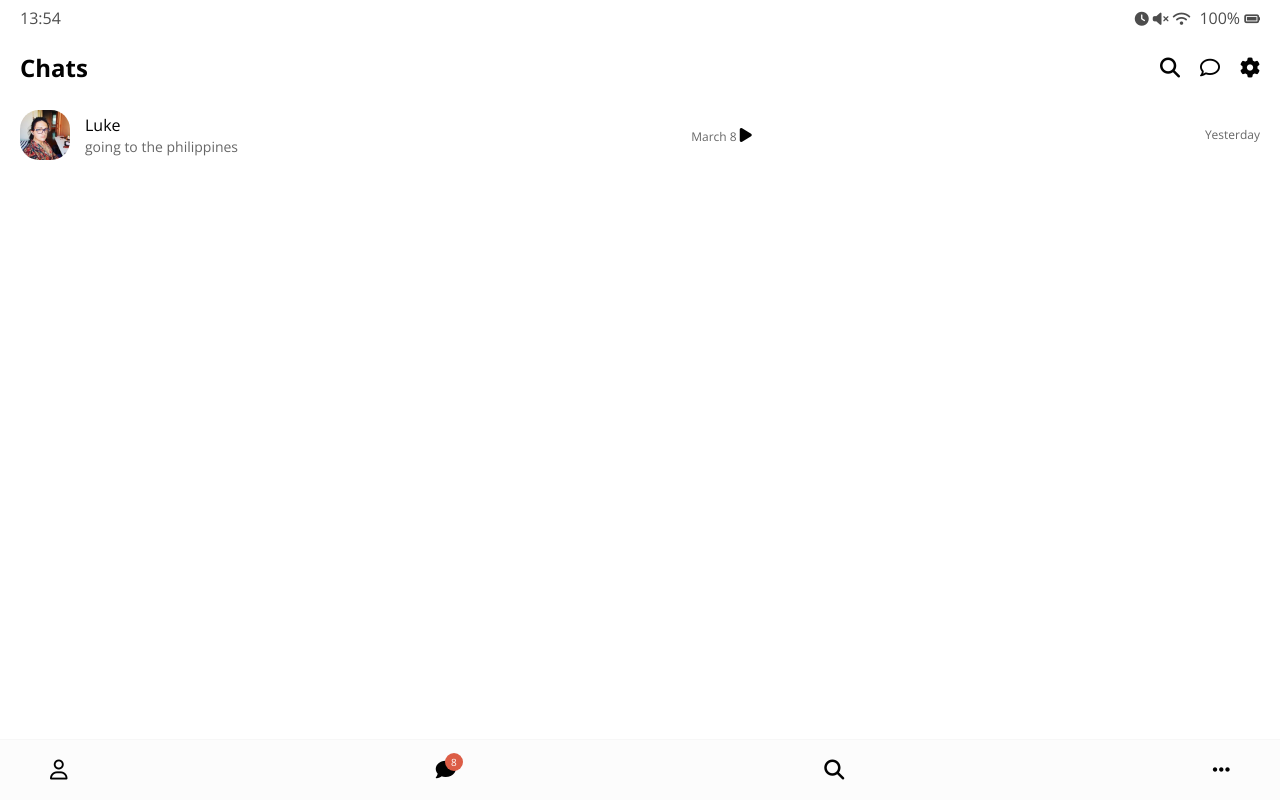
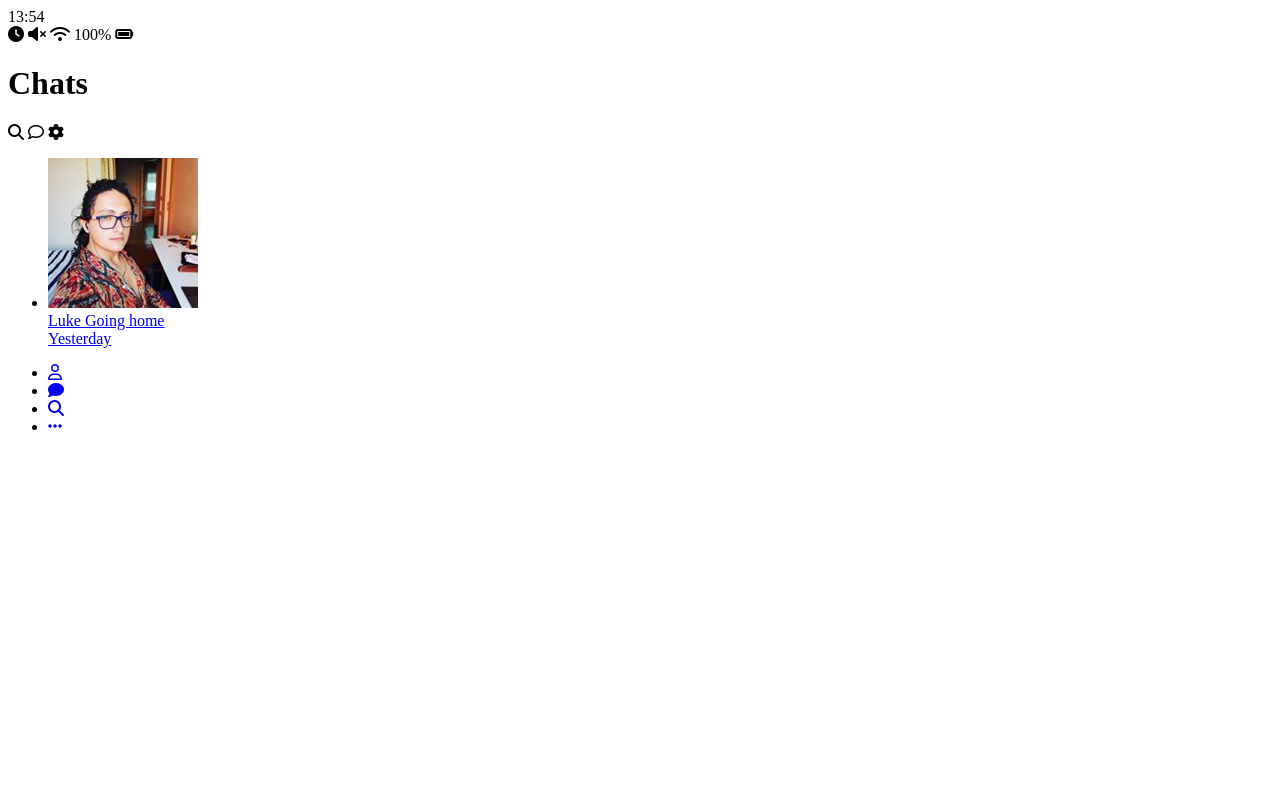
Before and after one commit to huhyoundo/kakaotalk_clone, a plain HTML site: page index.html in a window 1280 px wide. Drawn offline with nearby package versions, Linux system fonts and the light colour scheme.

Commit message:
Revert "cocoa"
This reverts commit 491a4b683ca0168b70f090c5c7e17eb28e260f2d.

```diff
--- a/CSS/friend.css
+++ /dev/null
@@ -1,41 +0,0 @@
-.friend {
-  display: flex;
-  justify-content: space-between;
-  align-items: center;
-}
-.friend .friend__avatar {
-  width: 50px;
-  border-radius: 38%;
-}
-
-.friend__avatar .g-avatar {
-  width: 70px;
-}
-.friend__avatar .m-avatar {
-  width: 60px;
-}
-.friend .friend__column {
-  display: flex;
-  align-items: center;
-}
-.friend .friend__avatar {
-  margin-right: 15px;
-}
-
-.friend__content .friend__name {
-  display: block;
-  margin-bottom: 5px;
-}
-.friend__content .friend__status,
-.friend__content .friend__bottom-text,
-.friend .chat__timestamp {
-  opacity: 0.6;
-}
-
-.friend__content .friend__bottom-text {
-  font-size: 14px;
-}
-.friend__content .friend__status,
-.friend .chat__timestamp {
-  font-size: 12px;
-}
--- a/CSS/friends.css
+++ /dev/null
@@ -1,13 +0,0 @@
-.friends .friends__plus {
-  padding: 20px 0px;
-  border-top: 1px solid #f7f7f7;
-  border-bottom: 1px solid #f7f7f7;
-  margin: 20px 0px;
-}
-
-.friends__plus .friends__title,
-.friends__list .friends__title {
-  font-size: 14px;
-  opacity: 0.6;
-  margin-bottom: 12px;
-}
--- a/CSS/header.css
+++ /dev/null
@@ -1,26 +0,0 @@
-.header {
-  display: flex;
-  justify-content: space-between;
-  align-items: center;
-
-  margin-bottom: 30px;
-}
-
-.header .header__title {
-  font-size: 24px;
-  font-weight: 900;
-}
-
-.header .header__icon {
-  font-size: 20px;
-  margin-left: 20px;
-  cursor: pointer;
-}
-.header .header__header-column {
-  display: flex;
-  align-items: center;
-}
-.header .header__back-btn {
-  font-size: 24px;
-  margin-right: 20px;
-}
--- a/CSS/nav-bar.css
+++ /dev/null
@@ -1,36 +0,0 @@
-.nav {
-  position: fixed;
-  width: 100%;
-  background-color: #fcfcfc;
-  padding: 20px 50px;
-  left: 0px;
-  bottom: 0px;
-  border-top: 1px solid #f7f7f7;
-}
-
-.nav .nav__list {
-  display: flex;
-  justify-content: space-between;
-}
-.nav i {
-  font-size: 20px;
-}
-
-.nav .nav__list-link {
-  position: relative;
-}
-
-.nav .nav__badge {
-  position: absolute;
-  top: -7px;
-  right: -7px;
-  color: white;
-  font-size: 10px;
-  background-color: #dc5d46;
-  width: 18px;
-  height: 18px;
-  display: flex;
-  justify-content: center;
-  align-items: center;
-  border-radius: 10px;
-}
--- a/CSS/reset.css
+++ /dev/null
@@ -1,124 +0,0 @@
-html,
-body,
-div,
-span,
-applet,
-object,
-iframe,
-h1,
-h2,
-h3,
-h4,
-h5,
-h6,
-p,
-blockquote,
-pre,
-a,
-abbr,
-acronym,
-address,
-big,
-cite,
-code,
-del,
-dfn,
-em,
-img,
-ins,
-kbd,
-q,
-s,
-samp,
-small,
-strike,
-strong,
-sub,
-sup,
-tt,
-var,
-b,
-u,
-i,
-center,
-dl,
-dt,
-dd,
-ol,
-ul,
-li,
-fieldset,
-form,
-label,
-legend,
-table,
-caption,
-tbody,
-tfoot,
-thead,
-tr,
-th,
-td,
-article,
-aside,
-canvas,
-details,
-embed,
-figure,
-figcaption,
-footer,
-header,
-hgroup,
-menu,
-nav,
-output,
-ruby,
-section,
-summary,
-time,
-mark,
-audio,
-video {
-  margin: 0;
-  padding: 0;
-  border: 0;
-  font-size: 100%;
-  font: inherit;
-  vertical-align: baseline;
-}
-/* HTML5 display-role reset for older browsers */
-article,
-aside,
-details,
-figcaption,
-figure,
-footer,
-header,
-hgroup,
-menu,
-nav,
-section {
-  display: block;
-}
-body {
-  line-height: 1;
-}
-ol,
-ul {
-  list-style: none;
-}
-blockquote,
-q {
-  quotes: none;
-}
-blockquote:before,
-blockquote:after,
-q:before,
-q:after {
-  content: "";
-  content: none;
-}
-table {
-  border-collapse: collapse;
-  border-spacing: 0;
-}
--- a/CSS/status-bar.css
+++ /dev/null
@@ -1,13 +0,0 @@
-.status-bar {
-  display: flex;
-  justify-content: space-between;
-  margin-bottom: 30px;
-  opacity: 0.7;
-}
-
-.status-bar i {
-  font-size: 14px;
-}
-.status-bar .status-bar__battery-level {
-  margin-left: 5px;
-}
--- a/CSS/styles.css
+++ /dev/null
@@ -1,22 +0,0 @@
-@import "reset.css";
-@import "status-bar.css";
-@import url("https://fonts.googleapis.com/css2?family=Open+Sans:wght@400;600;700&display=swap");
-@import "header.css";
-@import "nav-bar.css";
-@import "friend.css";
-@import "friends.css";
-* {
-  box-sizing: border-box;
-}
-body {
-  background-color: white;
-  padding: 10px 20px;
-  color: #020202;
-  font-family: "Open Sans", -apple-system, BlinkMacSystemFont, "Segoe UI",
-    Roboto, Oxygen, Ubuntu, Cantarell, "Open Sans", "Helvetica Neue", sans-serif;
-}
-
-a {
-  color: inherit;
-  text-decoration: none;
-}
--- a/index.html
+++ b/index.html
@@ -4,7 +4,6 @@
     <meta charset="UTF-8">
     <meta name="viewport" content="width=device-width, initial-scale=1.0">
     <script src="https://kit.fontawesome.com/e8ed704b73.js" crossorigin="anonymous"></script>
-    <link rel="stylesheet" href="css/styles.css" />
     <title>Chats | kakao Clone</title>
 </head>
 <body>
@@ -30,7 +29,6 @@
                 <i class="fas fa-search"></i>
             </span>
             <span class="header__icon">
-
                 <i class="far fa-comment"></i>
             </span>
             <span class="header__icon">
@@ -41,30 +39,18 @@
     </header>
     <main class="chats">
         <ul class="chats__list">
-            <div class="chats_chat chat">
+            <li class="chats_chat chat">
                 <a href="chat.html">
-                    <li class="chat_chat friend friend--lg">
-                        <div class="friend__column">
-                        <img src="images/avatar.jpg" class="m-avatar friend__avatar" />
-                        <div class="friend__content">
-                            <span class="friend__name">
-                                Luke
-                            </span>
-                            <span class="friend__bottom-text">
-                               going to the philippines
-                            </span>
-                        </div>
+                <div class="chat__column">
+                    <img class="chat__avatar g-avatar" src="images/avatar.jpg">
+                    <div class="chat__content">
+                        <span class="chat__username">
+                            Luke
+                        </span>
+                        <span class="chat__preview">Going home</span>
                     </div>
-                    <div class="friend__column">
-                        <div class="friend__now-listening">
-                        <span class="chat__timestamp">
-                            March 8
-                        </span>
-                        <i class="fas fa-play"></i>
-
-                        </div>
-                    </div>
-
+                </div>
+                <div class="chat__column">
                     <span class="chat__timestamp">Yesterday
 
                     </div>
@@ -81,7 +67,6 @@
             </a>
         </li>
             <li class="nav__list-time"><a href="index.html" class="nav__list-link">
-                <div class="nav__badge">8</div>
                 <i class="fas fa-comment"></i>
             </a>
         </li>
```
Also changed, not shown: chat.html (+3 -4 lines), find.html (+24 -30 lines), friends.html (+9 -10 lines), more.html (+3 -4 lines), setting.html (+0 -1 lines).
